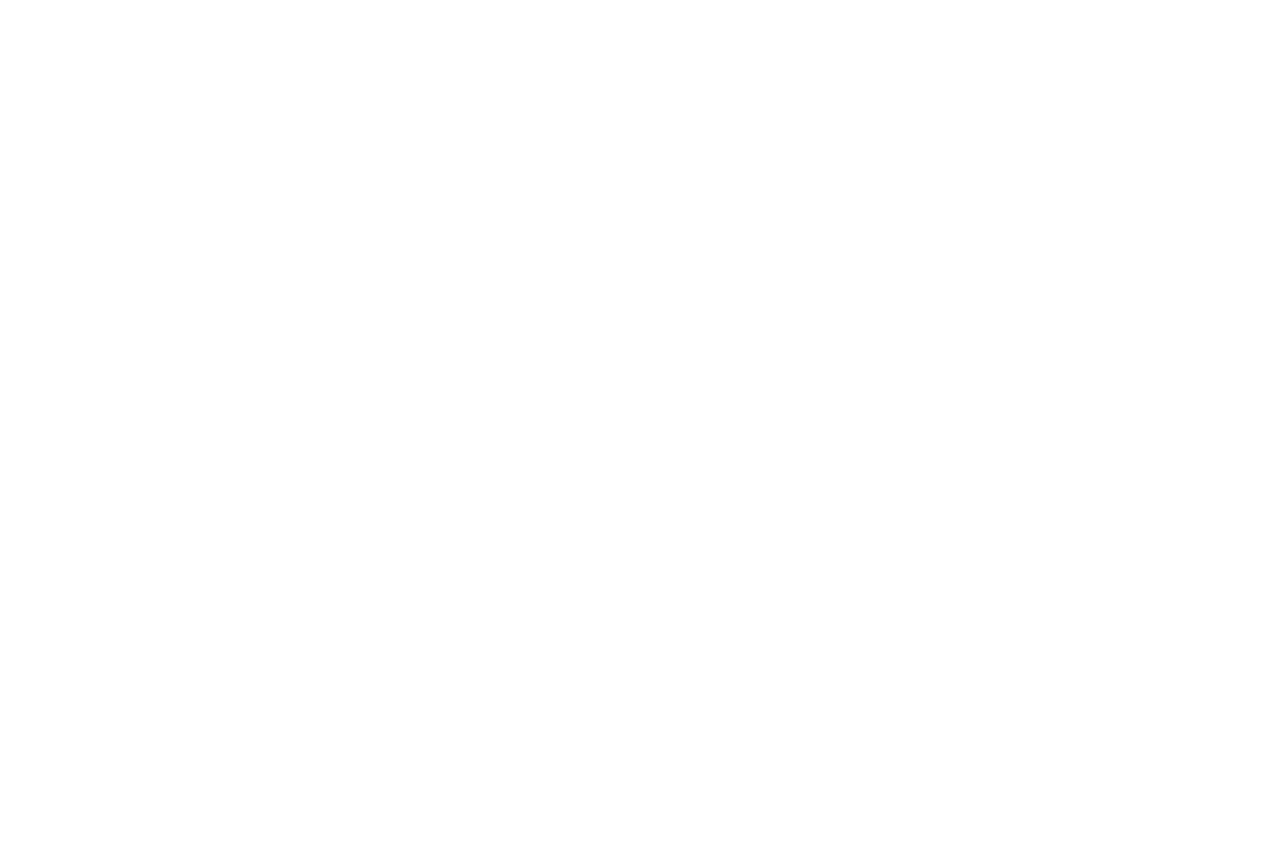
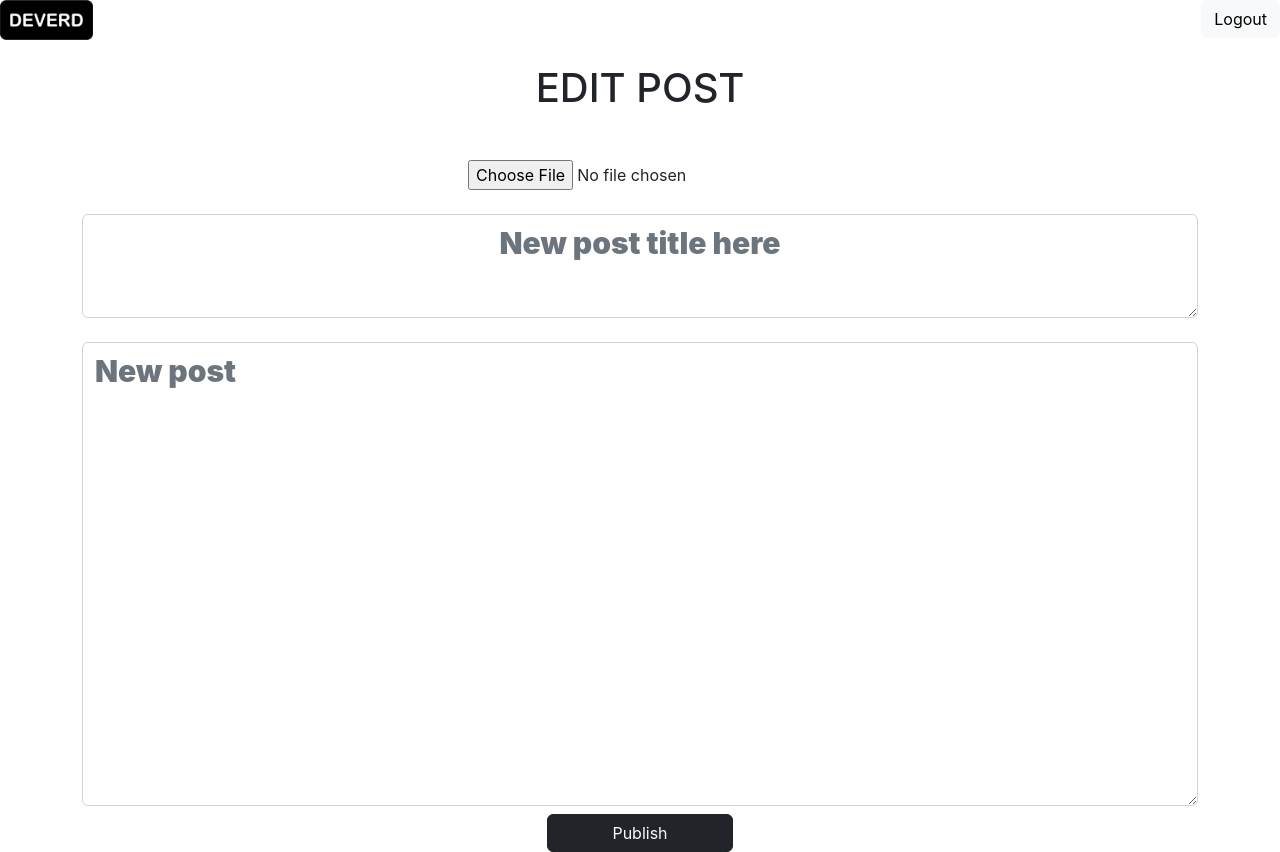
Before and after one commit to terbiyelierol/DEVERD, a React (Create React App) app: page /1/1/edit in a window 1280 px wide. Before the commit this address had no page. Before the commit the page ends 800 px from the top, so only its background shows below. Built offline with nearby package versions, Linux system fonts and the light colour scheme.

Commit message:
edit start

```diff
--- a/routes/api/posts.js
+++ b/routes/api/posts.js
@@ -7,5 +7,7 @@ router.get('/main', postsCtrl.index)
 router.get('/:username', postsCtrl.userIndex)
 router.get('/:username/:id', postsCtrl.postShow)
 router.delete('/:username/:id', postsCtrl.postDelete)
+router.get('/:username/:id/edit', postsCtrl.postEditShow)
+router.patch('/:username/:id', postsCtrl.postEdit)
 
 module.exports = router;
--- a/src/App.js
+++ b/src/App.js
@@ -7,14 +7,17 @@ import DashBoard from './pages/DashBoard/DashBoard'
 import CreateUser from './pages/CreateUser/CreateUser';
 import CreatePost from './pages/CreatePost/CreatePost';
 import PostPage from './pages/PostPage/PostPage';
+import EditPost from './pages/EditPost/EditPost'
 import { Route, Routes } from 'react-router-dom';
 import {useNavigate} from 'react-router-dom'
+import {useParams} from 'react-router-dom'
 
 
 
 function App() {
   const [user,setUser] = useState(null)
-
+  const [singlePosts,setSinglePosts] = useState([])
+  const param = useParams()
 
   const userLog = (incomingUser) =>{
     setUser(incomingUser)
@@ -28,6 +31,18 @@ function App() {
     navigate('../')
   }
 
+  async function getSinglePosts(user,iden,pro) {
+    let fetchResponse = await fetch(`/api/posts/${user}/${pro}/edit`,{
+      method: 'GET',
+      headers: {
+        "Content-Type": "string",
+        body:iden },
+    })
+    let response =  await fetchResponse.json()
+    console.log(response)
+    setSinglePosts(response)
+
+  }
 
 
   return (
@@ -38,8 +53,9 @@ function App() {
         <Route path='/createuser' element={<CreateUser user={user} userLog={userLog}/>}/>
         <Route path='/main' element={<Main user={user} userLog={userLog} handleLogOut={handleLogOut}/>}/>
         <Route path='/createpost' element={<CreatePost user={user} userLog={userLog} handleLogOut={handleLogOut}/>}/>
-        <Route path=':username' element={<DashBoard user={user} userLog={userLog} handleLogOut={handleLogOut}/>}/>
+        <Route path=':username' element={<DashBoard getSinglePosts={getSinglePosts} user={user} userLog={userLog} handleLogOut={handleLogOut}/>}/>
         <Route path=':username/:id' element={<PostPage user={user} userLog={userLog} handleLogOut={handleLogOut}/>}/>
+        <Route path=':username/:id/edit' element={<EditPost user={user} singlePosts={singlePosts} userLog={userLog} handleLogOut={handleLogOut}/>}/>
      </Routes>
     </div>
   );
--- /dev/null
+++ b/src/components/EditCard/EditCard.css
@@ -0,0 +1,15 @@
+.title-place{
+  font-size: 30px;
+  font-weight: 900;
+  text-align: center;
+}
+.body-place{
+  font-size: 30px;
+  font-weight: 900;
+
+}
+.CreatePost {
+  max-width: 1180px;
+  margin: 0 auto;
+  padding: 2rem;
+}
--- /dev/null
+++ b/src/components/EditCard/EditCard.jsx
@@ -0,0 +1,34 @@
+import React from "react";
+import Logo from "../Logo/Logo";
+import { Link,useParams } from "react-router-dom";
+import { useState } from "react";
+
+export default function EditCard (props){
+
+  return(
+  <div className="EditCard">
+      <div className="d-flex justify-content-between">
+          <Link to="/main">
+            <Logo/>
+          </Link>
+      <Link to='/'><button className="btn btn-light" onClick={props.handleLogOut}>Logout</button></Link>
+      </div>
+      <br/>
+      <h1>EDIT POST</h1>
+        <div className="container mt-5">
+          <form className="row g-3" >
+          <div className="col-md-12">
+              <label for="avatar"></label>
+              <input type="file" id="avatar" name="avatar" accept="image/png, image/jpeg"/>
+              <br/>
+              <label for="title" className="form-label"></label>
+              <textarea name="title" value={props.singlePosts.title} className="form-control title-place" id="comments" rows="2"  required placeholder="New post title here"></textarea>
+              <label for="body" className="form-label"></label>
+              <textarea name="body" value={props.singlePosts.body} className="form-control body-place"  rows="10" cols="40" id="comments" required placeholder="New post"></textarea>
+              <button type="submit" className="btn btn-dark text-light col-2 mt-2">Publish</button>
+          </div>
+          </form>
+      </div>
+    </div>
+  )
+}
--- a/src/components/NewPost/NewPost.jsx
+++ b/src/components/NewPost/NewPost.jsx
@@ -11,13 +11,9 @@ export default function NewPost(props){
     body: "",
     user:props.user._id
   })
-  console.log(newPost)
-  console.log(props.user._id)
+
   const navigate = useNavigate()
 
-  // const handleID = (id)=>{
-  //   setNewPost()
-  // }
 
   const handlePost = async(evt)=>{
     evt.preventDefault()
--- a/src/components/UserPostCard/UserPostCard.jsx
+++ b/src/components/UserPostCard/UserPostCard.jsx
@@ -2,7 +2,7 @@ import React from "react";
 import '../UserPostCard/UserPostCard'
 import { Link } from "react-router-dom";
 import { useParams, useNavigate } from "react-router-dom";
-import { useState } from "react";
+
 
 export default function UserPostCard(props){
   const param = useParams()
@@ -17,7 +17,10 @@ export default function UserPostCard(props){
     })
     let deleteResponse =  await fetchDelete.json()
     console.log(deleteResponse)
+    props.getAllPost()
+    navigate(`../${props.user.username}`)
   }
+
 
   return(
     <div className="UserPostCard col-6 mt-5">
@@ -32,12 +35,12 @@ export default function UserPostCard(props){
           </div>
         </div></Link>
           <div className="card-footer d-flex flex-row justify-content-center text-muted gap-2">
-          <Link to={`${param.username}`}><div className="d-flex flex-column align-items-center col-2">
+            <div className="d-flex flex-column align-items-center col-2">
               <button onClick={deleteSinglePost} className="btn btn-dark text-light">Delete</button>
+            </div>
+            <Link to={`${props.data._id}/edit`}><div className="d-flex flex-column align-items-center justify-content-center col-2">
+              <button onClick={()=>props.getSinglePosts(param.username,param.id,props.data._id)} className="btn btn-dark text-light">Edit</button>
             </div></Link>
-            <div className="d-flex flex-column align-items-center justify-content-center col-2">
-              <button type="submit" className="btn btn-dark text-light">Edit</button>
-            </div>
           </div>
       </div>
     </div>
--- a/src/pages/DashBoard/DashBoard.jsx
+++ b/src/pages/DashBoard/DashBoard.jsx
@@ -36,7 +36,7 @@ export default function DashBoard(props){
   return(
     <div className="DashBoard">
       <UserNavBar user = {props.user}/>
-      {userPosts.map((userPost,i)=><UserPostCard key={i} data={userPost} userPosts={userPosts} user={props.user}/>)}
+      {userPosts.map((userPost,i)=><UserPostCard key={i} getSinglePosts={props.getSinglePosts} data={userPost} userPosts={userPosts} user={props.user} getAllPost={getUserPosts}/>)}
     </div>
   )
 }
--- /dev/null
+++ b/src/pages/EditPost/EditPost.jsx
@@ -0,0 +1,15 @@
+import React from "react";
+import EditCard from "../../components/EditCard/EditCard";
+import { useParams } from "react-router-dom";
+import { useState } from "react";
+
+export default function EditPost(props){
+
+  const param = useParams()
+
+  return(
+    <>
+    <EditCard singlePosts={props.singlePosts} />
+    </>
+  )
+}
```
Also changed, not shown: controllers/posts.js (+27 -1 lines).
